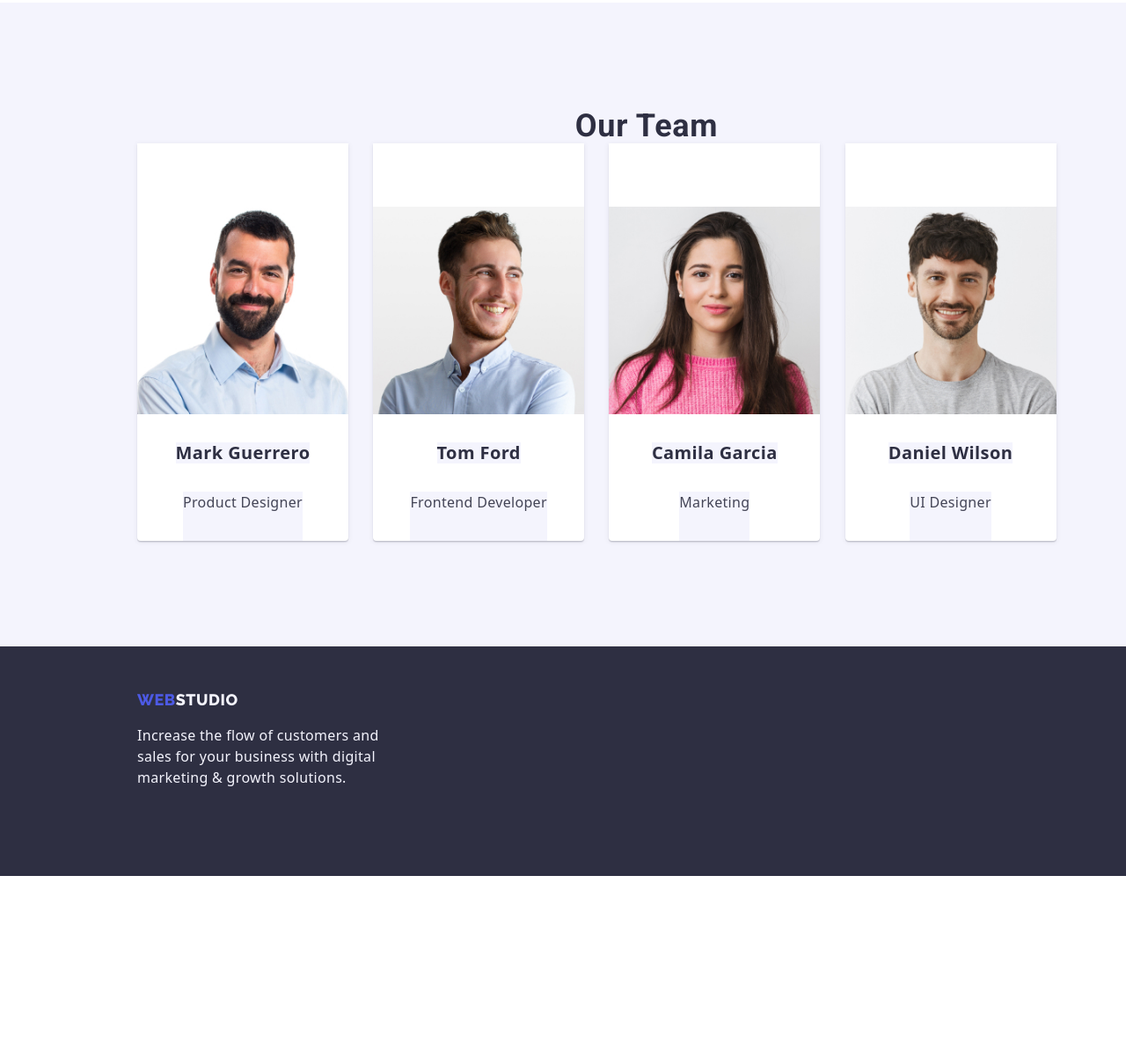
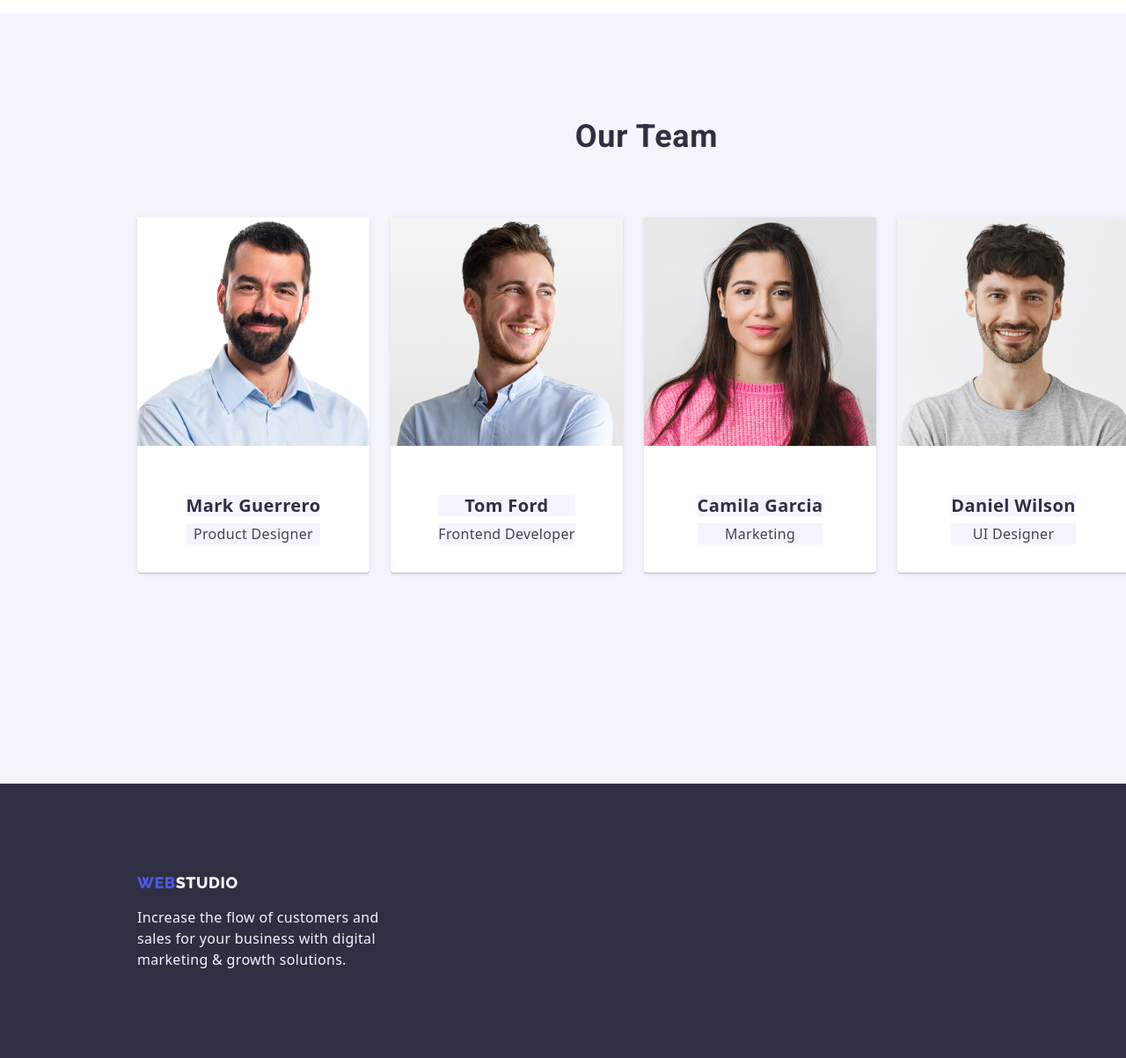
Before and after one commit to jmdacs/goit-markup-hw-03, a plain HTML site: page index.html in a window 1280 px wide. Shown: the part 1552-2755 px from the top of the page at 88% size. Before the commit the page ends 2548 px from the top, so only its background shows below. Drawn offline with nearby package versions, Linux system fonts and the light colour scheme.

Commit message:
2023 10 07 BB finalizing

```diff
--- a/css/styles.css
+++ b/css/styles.css
@@ -224,15 +224,18 @@ button {
 }*/
 
 .container-features {
-    margin-left: 156px;
-    display: flex;
+    /*margin-left: 156px;
+    margin-right: 156px;*/
+    /*display: flex;*/
     margin-top: 112px;
+    margin-bottom: 120px;
     /*margin-bottom: 25.5px;*/
     /*width: 1440px;
-    height: 72px;
-    justify-content: center;
-    align-items: center;
-    flex-shrink: 0;*/
+    /*height: 72px;*/
+    /*justify-content: center;
+    /*align-items: center;
+    /*flex-shrink: 0;*/
+    /*justify-content: space-between;*/
 }
 
 /*.features,
@@ -244,7 +247,7 @@ button {
 .features-list{
     display: flex;
     list-style: none;
-    gap: 8px;
+    gap: 24px;
 }
 
 .features-list-item{
@@ -270,12 +273,15 @@ button {
     font-weight: 400;
     line-height: 24px;
 }
+.container-doing {
+    /*margin-left: 156px;*/
+}
 
 .doing-list{
-    margin-left: 156px;
+    /*margin-left: 156px;*/
     display: flex;
-    margin-top: 80px;
-
+    margin-top: 72px;
+    gap: 24px;
 }
 
 .doing-title {
@@ -288,14 +294,15 @@ button {
     line-height: 40px; /* 111.111% */
     letter-spacing: 0.72px;
     text-transform: capitalize;
-    margin-top: 100px;
+    /*margin-top: 100px;*/
 }
 
 .doing-list-item{
     display: inline-flex;
-    flex-direction: column;
+    /*flex-direction: column;*/
     align-items: flex-start;
-    margin-right: 15px;
+    margin-top: 72;
+    /*margin-right: 15px;*/
 }
 
 .container-team {
@@ -306,6 +313,13 @@ button {
 
 .team {
     background-color: var(--cloud);
+}
+
+.team-list{
+    /*margin-left: 156px;*/
+    display: flex;
+    margin-top: 72px;
+    gap: 24px;
 }
 
 .team-title{
@@ -333,15 +347,21 @@ button {
     flex-direction: column;
     justify-content: center;
     align-items: center;
-    gap: 32px;
-    margin-right: 24px;
-    padding-top: 72px;
+    gap: 24px;
+    margin-bottom: 120px;
+    /*margin-right: 24px;
+    margin-top: 72px;*/
 
     border-radius: 0px 0px 4px 4px;
     background: var(--WHITE, #FFF);
     box-shadow: 0px 2px 1px 0px rgba(46, 47, 66, 0.08),
     0px 1px 1px 0px rgba(46, 47, 66, 0.16),
     0px 1px 6px 0px rgba(46, 47, 66, 0.08);
+}
+
+.team-item-details{
+    margin-top: 32px;
+    margin-bottom: 32px;
 }
 
 .team-item-title{
@@ -369,7 +389,8 @@ button {
 
     text-align: center;
     letter-spacing: 0.32px;
-    padding-bottom: 32px;
+    margin-top: 8px;
+    /*padding-bottom: 32px;*/
 }
 
 
@@ -481,7 +502,7 @@ button {
     text-transform: uppercase;
 
     /*margin-top: 101.5px;*/
-    padding-top: 50px;
+    padding-top: 101.5px;
 }
 .footer-span{
     color: var(--IRIS, #4D5AE5);
@@ -496,5 +517,5 @@ button {
     line-height: 24px; /* 150% */
     letter-spacing: 0.32px;
     padding-bottom: 100px;
-    padding-top: 17.5px;
+    margin-top: 17.5px;
 }
--- a/index.html
+++ b/index.html
@@ -15,7 +15,6 @@
     <link rel="stylesheet" href="https://cdnjs.cloudflare.com/ajax/libs/modern-normalize/2.0.0/modern-normalize.min.css"
     integrity="sha512-4xo8blKMVCiXpTaLzQSLSw3KFOVPWhm/TRtuPVc4WG6kUgjH6J03IBuG7JZPkcWMxJ5huwaBpOpnwYElP/m6wg=="
     crossorigin="anonymous" referrerpolicy="no-referrer" />
-
   </head>
 
   <body>
@@ -31,13 +30,16 @@
           </a>
           <ul class="nav-list">
             <li class="nav-list-item">
-            <a class="nav-item-link" href="./index.html">Studio</a>
+              <a class="nav-item-link" href="./index.html">Studio
+              </a>
             </li>
             <li class="nav-list-item">
-            <a class="nav-item-link" href="./portfolio.html">Portfolio</a>
+              <a class="nav-item-link" href="./portfolio.html">Portfolio
+              </a>
             </li>
             <li class="nav-list-item">
-            <a class="nav-item-link" href="#">Contacts</a>
+              <a class="nav-item-link" href="#">Contacts
+              </a>
             </li>
           </ul>
         </nav>
@@ -118,27 +120,35 @@
         <h2 class="team-title">Our Team</h2>
         <ul class="team-list">
           <li class="team-list-item">
-          <img class="team-item-images" src="images/img1.jpg" width="240" alt="pic mark" />
+            <img class="team-item-images" src="images/img1.jpg" width="264" alt="pic mark" />
+            <div class="team-item-details">
               <h3 class="team-item-title">Mark Guerrero</h3>
               <p class="team-item-description">Product Designer</p>
+            </div>
           </li>
 
           <li class="team-list-item">
-          <img class="team-item-images" src="images/img2.jpg" width="240" alt="pic tom" />
+            <img class="team-item-images" src="images/img2.jpg" width="264" alt="pic tom" />
+            <div class="team-item-details">
               <h3 class="team-item-title">Tom Ford</h3>
               <p class="team-item-description">Frontend Developer</p>
+            </div>
           </li>
 
           <li class="team-list-item">
-          <img class="team-item-images" src="images/img3.jpg" width="240" alt="pic cam" />
+            <img class="team-item-images" src="images/img3.jpg" width="264" alt="pic cam" />
+            <div class="team-item-details">
               <h3 class="team-item-title">Camila Garcia</h3>
               <p class="team-item-description">Marketing</p>
+            </div>
           </li>
 
           <li class="team-list-item">
-          <img class="team-item-images" src="images/img4.jpg" width="240" alt="pic dan" />
+            <img class="team-item-images" src="images/img4.jpg" width="264" alt="pic dan" />
+            <div class="team-item-details">
               <h3 class="team-item-title">Daniel Wilson</h3>
               <p class="team-item-description">UI Designer</p>
+            </div>
           </li>
         </ul>
       </div>
```
Lines whose indentation alone changed are shown as unchanged.
